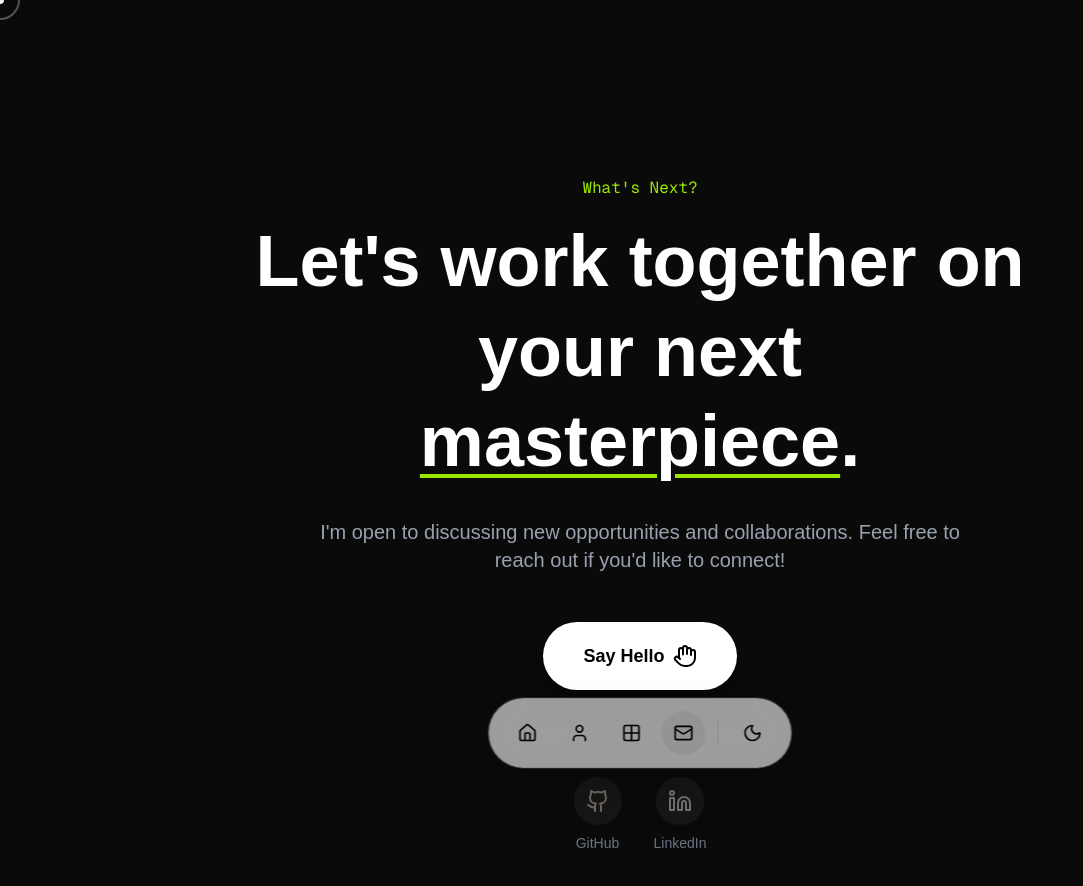
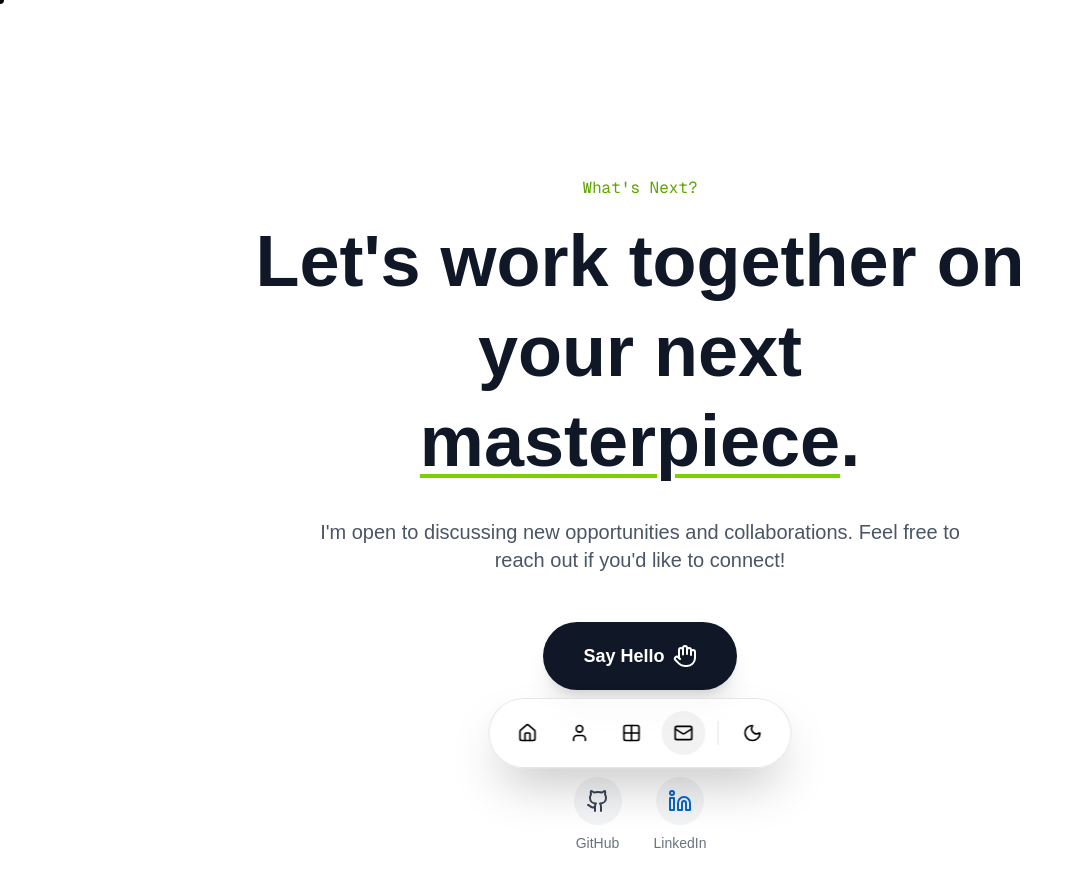
Before and after one commit to Hasanbeyoglu/portfolio-2026, a Next.js app: page /contact in a window 1280 px wide. Shown: the top 886 px of the page, without its empty margins (0-1083 px from the left). Built offline with nearby package versions, Linux system fonts and the light colour scheme.

Commit message:
feat: add light mode support to contact page

```diff
--- a/app/contact/page.tsx
+++ b/app/contact/page.tsx
@@ -9,36 +9,36 @@ export const metadata: Metadata = {
 
 export default function ContactPage() {
     return (
-        <main className="max-w-7xl mx-auto px-4 sm:px-6 lg:px-8 py-20 pb-32 bg-[#0a0a0a]">
+        <main className="max-w-7xl mx-auto px-4 sm:px-6 lg:px-8 py-20 pb-32">
             <section id="contact" className="py-20 min-h-[70vh] flex flex-col justify-center section-transition translate-y-4 animate-fade-in-up">
                 <div className="max-w-4xl mx-auto text-center">
-                    <p className="text-lime-400 font-mono mb-4">What's Next?</p>
-                    <h2 className="font-display text-5xl md:text-7xl font-bold mb-8 leading-tight text-white">
+                    <p className="text-lime-600 dark:text-lime-400 font-mono mb-4">What's Next?</p>
+                    <h2 className="font-display text-5xl md:text-7xl font-bold mb-8 leading-tight text-gray-900 dark:text-white">
                         Let's work together on your next <br />
-                        <span className="decoration-lime-400 underline decoration-4 underline-offset-8">masterpiece</span>.
+                        <span className="decoration-lime-500 dark:decoration-lime-400 underline decoration-4 underline-offset-8">masterpiece</span>.
                     </h2>
-                    <p className="text-gray-400 text-xl mb-12 max-w-2xl mx-auto">
+                    <p className="text-gray-600 dark:text-gray-400 text-xl mb-12 max-w-2xl mx-auto">
                         I'm open to discussing new opportunities and collaborations.
                         Feel free to reach out if you'd like to connect!
                     </p>
 
-                    <a href="mailto:hello@ertudev.app" className="inline-block relative px-10 py-5 bg-white text-black font-bold text-lg rounded-full overflow-hidden group hover:scale-105 transition-transform duration-300 shadow-xl">
+                    <a href="mailto:hello@ertudev.app" className="inline-block relative px-10 py-5 bg-gray-900 dark:bg-white text-white dark:text-black font-bold text-lg rounded-full overflow-hidden group hover:scale-105 transition-transform duration-300 shadow-xl">
                         <span className="relative z-10 flex items-center gap-2">
                             Say Hello <Hand />
                         </span>
-                        <div className="absolute inset-0 bg-lime-400 transform scale-x-0 group-hover:scale-x-100 transition-transform origin-left duration-300 ease-out"></div>
+                        <div className="absolute inset-0 bg-lime-500 dark:bg-lime-400 transform scale-x-0 group-hover:scale-x-100 transition-transform origin-left duration-300 ease-out"></div>
                     </a>
 
                     <div className="mt-20 flex justify-center gap-8">
-                        <a href="https://github.com/hasanbeyoglu" className="text-gray-500 hover:text-white transition-colors flex flex-col items-center gap-2 group">
-                            <span className="p-3 rounded-full bg-white/5 group-hover:bg-white/10 transition-colors">
-                                <GithubIcon className="w-6 h-6 filter invert opacity-70 group-hover:opacity-100 transition-all" />
+                        <a href="https://github.com/hasanbeyoglu" className="text-gray-500 dark:text-gray-500 hover:text-gray-900 dark:hover:text-white transition-colors flex flex-col items-center gap-2 group">
+                            <span className="p-3 rounded-full bg-gray-100 dark:bg-white/5 group-hover:bg-gray-200 dark:group-hover:bg-white/10 transition-colors">
+                                <GithubIcon className="w-6 h-6 text-gray-700 dark:text-white dark:filter dark:invert dark:opacity-70 group-hover:text-gray-900 dark:group-hover:opacity-100 transition-all" />
                             </span>
                             <span className="text-sm">GitHub</span>
                         </a>
-                        <a href="https://www.linkedin.com/in/ertugrulhasanbeyoglu/" className="text-gray-500 hover:text-white transition-colors flex flex-col items-center gap-2 group">
-                            <span className="p-3 rounded-full bg-white/5 group-hover:bg-white/10 transition-colors">
-                                <LinkedinIcon className="w-6 h-6 filter grayscale group-hover:grayscale-0 transition-all" />
+                        <a href="https://www.linkedin.com/in/ertugrulhasanbeyoglu/" className="text-gray-500 dark:text-gray-500 hover:text-gray-900 dark:hover:text-white transition-colors flex flex-col items-center gap-2 group">
+                            <span className="p-3 rounded-full bg-gray-100 dark:bg-white/5 group-hover:bg-gray-200 dark:group-hover:bg-white/10 transition-colors">
+                                <LinkedinIcon className="w-6 h-6 text-[#0A66C2] dark:filter dark:grayscale group-hover:text-[#0A66C2] dark:group-hover:grayscale-0 transition-all" />
                             </span>
                             <span className="text-sm">LinkedIn</span>
                         </a>
```
